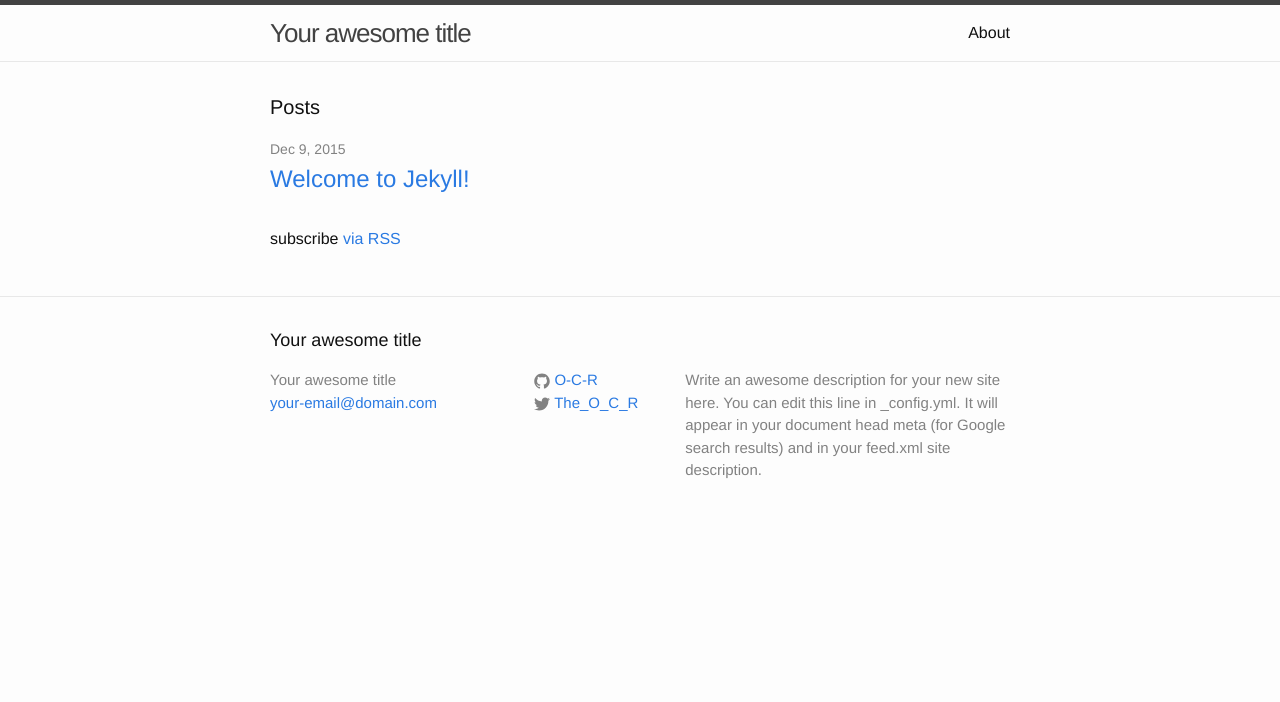
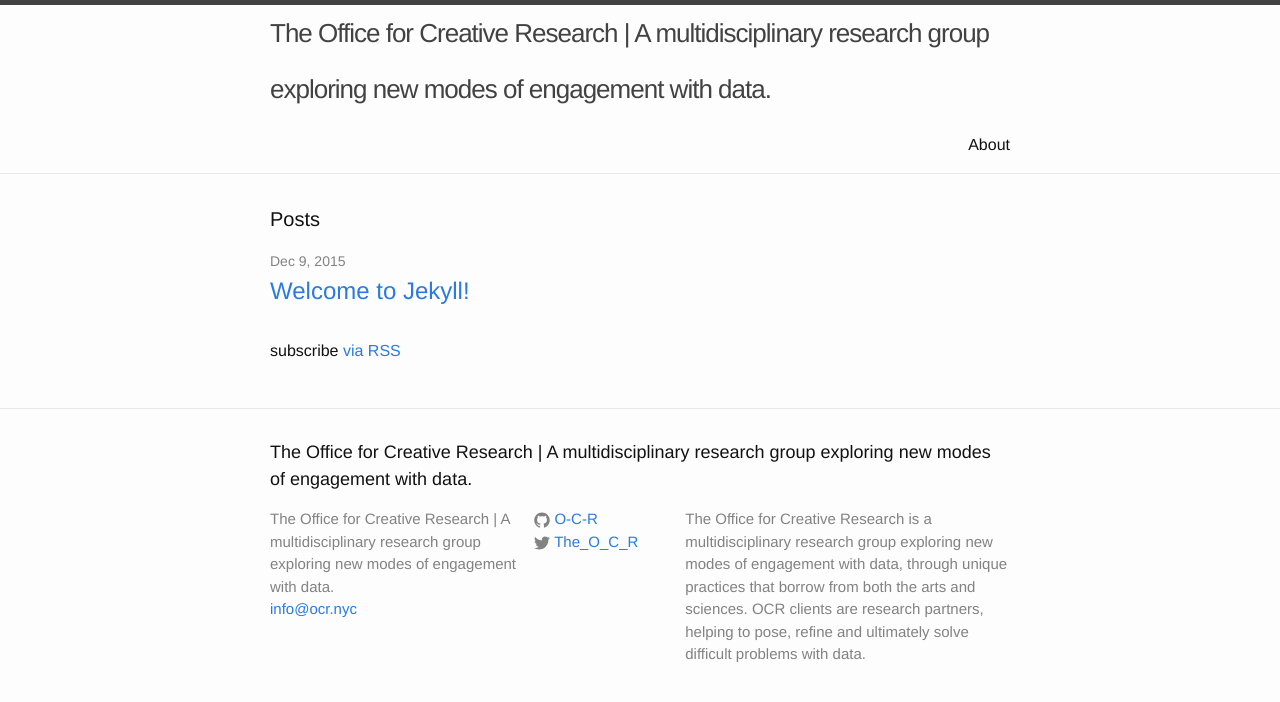
Before and after one commit to O-C-R/o-c-r.github.io, a Jekyll site: the page built from index.html, in a window 1280 px wide. Shown: the top 702 px of the page. Built offline with Jekyll 4.4.1, drawn with Linux system fonts in a browser that asks for light colours.

Commit message:
adding info to config

```diff
--- a/_config.yml
+++ b/_config.yml
@@ -6,12 +6,10 @@
 # 'jekyll serve'. If you change this file, please restart the server process.
 
 # Site settings
-title: Your awesome title
-email: your-email@domain.com
+title: The Office for Creative Research | A multidisciplinary research group exploring new modes of engagement with data.
+email: info@ocr.nyc
 description: > # this means to ignore newlines until "baseurl:"
-  Write an awesome description for your new site here. You can edit this
-  line in _config.yml. It will appear in your document head meta (for
-  Google search results) and in your feed.xml site description.
+  The Office for Creative Research is a multidisciplinary research group exploring new modes of engagement with data, through unique practices that borrow from both the arts and sciences. OCR clients are research partners, helping to pose, refine and ultimately solve difficult problems with data.
 baseurl: "/site" # the subpath of your site, e.g. /blog
 url: "http://yourdomain.com" # the base hostname & protocol for your site
 twitter_username: The_O_C_R
@@ -19,3 +17,4 @@ github_username:  O-C-R
 
 # Build settings
 markdown: kramdown
+highligher: pygments
```
